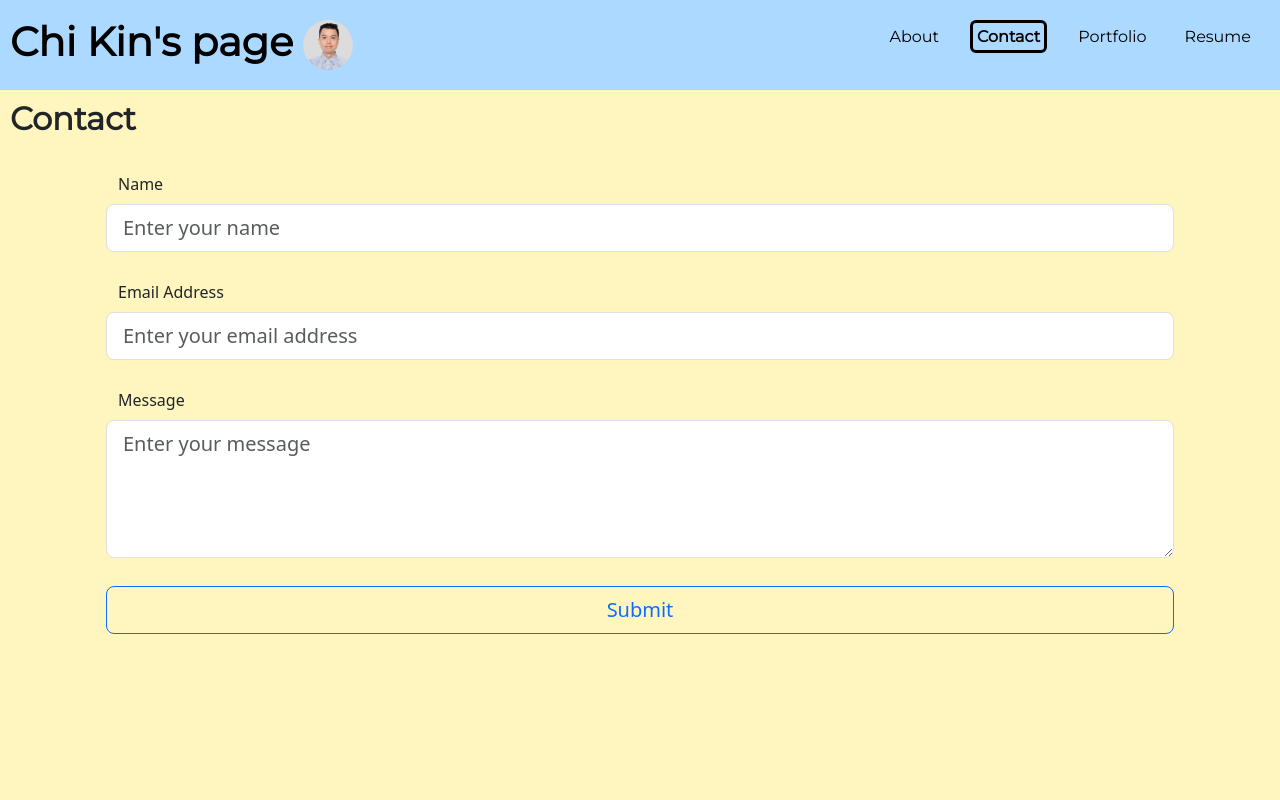
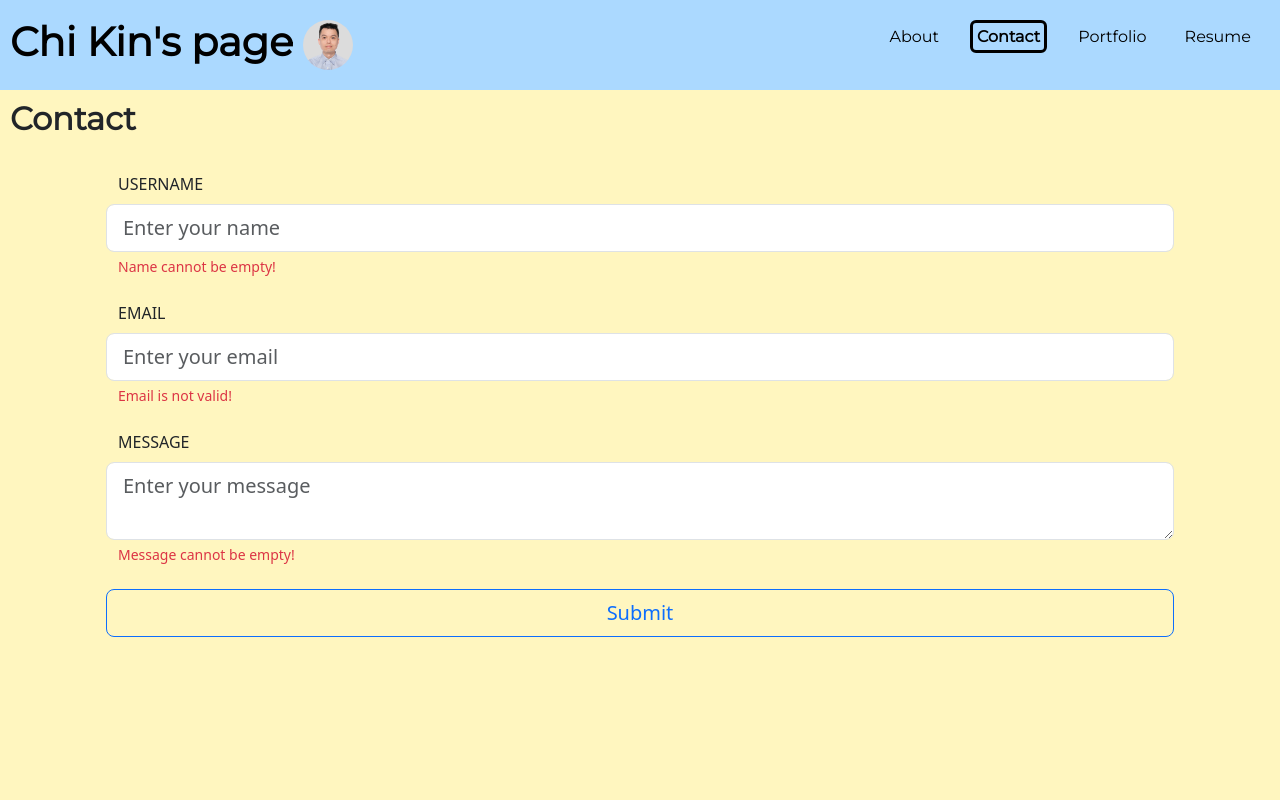
Before and after one commit to cckinwest/Week20-React-Portfolio, a React (Create React App) app: page / in a window 1280 px wide. Both pictures are taken after a click on the link "Contact". Shown: the top 800 px of the page. Built offline with nearby package versions, Linux system fonts and the light colour scheme; a web font is replaced by a local one.

Commit message:
split form into components

```diff
--- a/src/components/Form.js
+++ b/src/components/Form.js
@@ -1,24 +1,22 @@
 import React, { useRef } from "react";
 //import { useForm } from "react-hook-form";
 import emailjs from "@emailjs/browser";
+import Input from "./Input";
+import TextArea from "./TextArea";
 
 function Form({ data, dataStatus, setData }) {
   const form = useRef();
 
+  const handleChange = (e) => {
+    const { name, value } = e.target;
+    setData({ ...data, [name]: value });
+  };
+
+  const sendEmail = () => {
     const SERVICE_ID = "chi_gmail";
     const TEMPLATE_ID = "chi_template";
     const PUBLIC_KEY = "FZM0DRgXa-jNOaqau";
 
-  const handleChange = (e) => {
-    const { name, value } = e.target;
-    setData({ ...data, [name]: value });
-
-    document.querySelector("#usernameWarning").textContent = "";
-    document.querySelector("#emailWarning").textContent = "";
-    document.querySelector("#messageWarning").textContent = "";
-  };
-
-  const sendEmail = () => {
     emailjs.sendForm(SERVICE_ID, TEMPLATE_ID, form.current, PUBLIC_KEY).then(
       (result) => {
         console.log(result.text);
@@ -32,35 +30,7 @@ function Form({ data, dataStatus, setData }) {
   const handleSubmit = (e) => {
     e.preventDefault();
 
-    if (dataStatus.username) {
-      document.querySelector("#usernameWarning").textContent =
-        "Name cannot be empty!";
-    } else {
-      document.querySelector("#usernameWarning").textContent = "";
-    }
-
-    if (dataStatus.email) {
-      document.querySelector("#emailWarning").textContent =
-        "Email is not valid!";
-    } else {
-      document.querySelector("#emailWarning").textContent = "";
-    }
-
-    if (dataStatus.message) {
-      document.querySelector("#messageWarning").textContent =
-        "Message cannot be empty!";
-    } else {
-      document.querySelector("#messageWarning").textContent = "";
-    }
-
     if (!dataStatus.username && !dataStatus.email && !dataStatus.message) {
-      // emailjs
-      //   .sendForm("chi_gmail", "chi_template", e.target, "FZM0DRgXa-jNOaqau")
-      //   .then((res) =>
-      //     console.log("The message is sent successfully!", res.status, res.text)
-      //   )
-      //   .catch((error) => console.log("Failed!"));
-
       sendEmail();
 
       alert(`Your details are submitted successfully!`);
@@ -70,58 +40,33 @@ function Form({ data, dataStatus, setData }) {
 
   return (
     <form ref={form} className="container">
-      <div className="row input-group-lg m-4">
-        <div>
-          <label for="nameInput" className="form-label">
-            Name
-          </label>
-        </div>
-        <input
+      <Input
         name="username"
-          id="nameInput"
         value={data.username}
+        placeholder="Enter your name"
         onChange={handleChange}
-          type="text"
-          className="form-control"
-          placeholder="Enter your name"
-        ></input>
-        <div className="form-text text-danger" id="usernameWarning"></div>
-      </div>
-      <div className="row input-group-lg m-4">
-        <div>
-          <label for="emailInput" className="form-label">
-            Email Address
-          </label>
-        </div>
-        <input
+        valid={!dataStatus.username}
+        warning="Name cannot be empty!"
+      />
+
+      <Input
         name="email"
-          id="emailInput"
         value={data.email}
+        placeholder="Enter your email"
         onChange={handleChange}
-          type="email"
-          className="form-control"
-          placeholder="Enter your email address"
-        ></input>
-        <div className="form-text text-danger" id="emailWarning"></div>
-      </div>
-      <div className="row input-group-lg m-4">
-        <div>
-          <label for="messageInput" className="form-label">
-            Message
-          </label>
-        </div>
-        <textarea
+        valid={!dataStatus.email}
+        warning="Email is not valid!"
+      />
+
+      <TextArea
         name="message"
-          id="messageInput"
         value={data.message}
+        placeholder="Enter your message"
         onChange={handleChange}
-          type="text"
-          className="form-control"
-          placeholder="Enter your message"
-          rows="4"
-        ></textarea>
-        <div className="form-text text-danger" id="messageWarning"></div>
-      </div>
+        valid={!dataStatus.message}
+        warning="Message cannot be empty!"
+      />
+
       <div className="row m-4">
         <button
           type="button"
--- /dev/null
+++ b/src/components/Input.js
@@ -0,0 +1,27 @@
+import React from "react";
+
+function Input({ name, value, placeholder, onChange, valid, warning }) {
+  return (
+    <div className="row input-group-lg m-4">
+      <div>
+        <label for={name} className="form-label">
+          {name.toUpperCase()}
+        </label>
+      </div>
+      <input
+        name={name}
+        id={name}
+        value={value}
+        onChange={onChange}
+        type="text"
+        className="form-control"
+        placeholder={placeholder}
+      ></input>
+      <div className="form-text text-danger" id="warning">
+        {valid ? "" : warning}
+      </div>
+    </div>
+  );
+}
+
+export default Input;
--- /dev/null
+++ b/src/components/TextArea.js
@@ -0,0 +1,28 @@
+import React from "react";
+
+function TextArea({ name, value, placeholder, onChange, valid, warning }) {
+  return (
+    <div className="row input-group-lg m-4">
+      <div>
+        <label for={name} className="form-label">
+          {name.toUpperCase()}
+        </label>
+      </div>
+      <textarea
+        name={name}
+        id={name}
+        value={value}
+        onChange={onChange}
+        type="text"
+        className="form-control"
+        placeholder={placeholder}
+        row="4"
+      ></textarea>
+      <div className="form-text text-danger" id="warning">
+        {valid ? "" : warning}
+      </div>
+    </div>
+  );
+}
+
+export default TextArea;
--- a/src/components/pages/Contact.js
+++ b/src/components/pages/Contact.js
@@ -3,10 +3,10 @@ import Form from "../Form";
 
 function Contact() {
   const [data, setData] = useState({ username: "", email: "", message: "" });
-  const re = /^([\da-z\.-]+)@([\da-z\.-]+)\.([a-z\.]{2,6})$/;
+
   const dataStatus = {
     username: data.username.length === 0,
-    email: !re.test(data.email),
+    email: !/^([\da-z\.-]+)@([\da-z\.-]+)\.([a-z\.]{2,6})$/.test(data.email),
     message: data.message.length === 0,
   };
 
```
Lines whose indentation alone changed are shown as unchanged.
